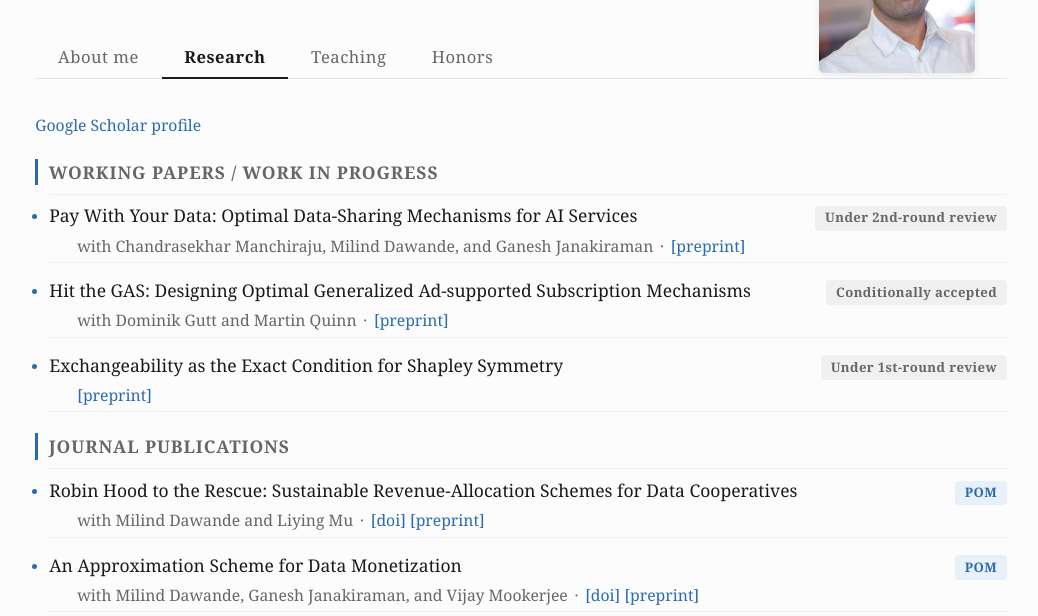
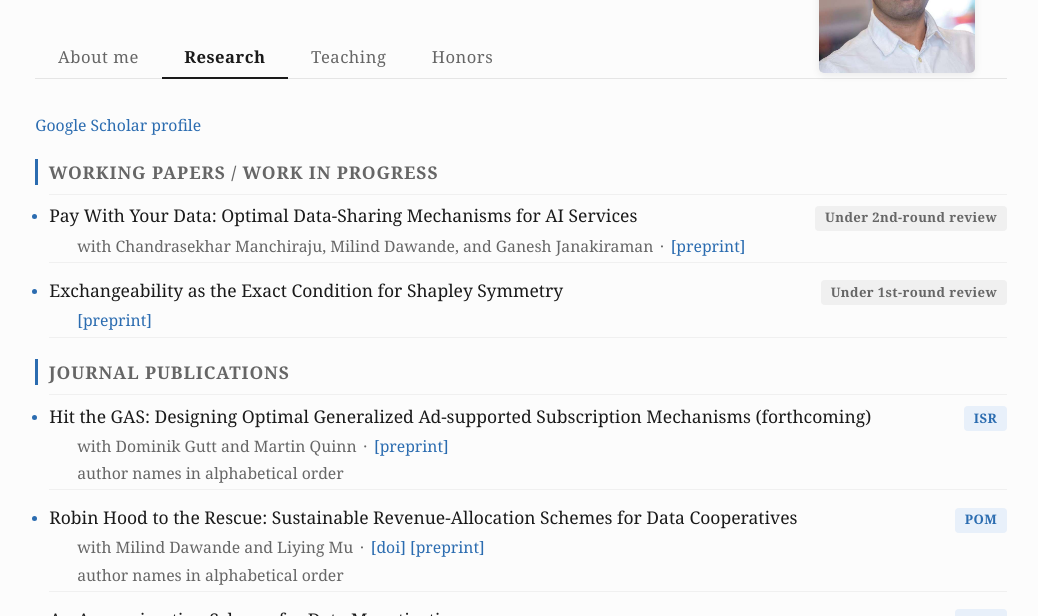
Before and after one commit to mehtasameer/mehtasameer.github.io, a plain HTML site: page index.html in a window 1280 px wide. Both pictures are taken after a click on the button "Research". Shown: the part 119-735 px from the top of the page, without its empty margins (119-1157 px from the left). Drawn offline with Linux system fonts and the light colour scheme.

Commit message:
Update research publications

```diff
--- a/index.html
+++ b/index.html
@@ -169,12 +169,6 @@
       </li>
       <li>
         <div class="collapsible-header">
-          Hit the GAS: Designing Optimal Generalized Ad-supported Subscription Mechanisms <span class="status-pill">Conditionally accepted</span>
-        </div>
-        <p class="coauthor-line">with Dominik Gutt and Martin Quinn &thinsp;·&thinsp; <a href="https://www.ssrn.com/abstract=5350556" target="_blank" rel="noopener">[preprint]</a></p>
-      </li>
-      <li>
-        <div class="collapsible-header">
           Exchangeability as the Exact Condition for Shapley Symmetry <span class="status-pill">Under 1st-round review</span>
         </div>
         <p class="coauthor-line"><a href="https://papers.ssrn.com/sol3/papers.cfm?abstract_id=5402195" target="_blank" rel="noopener">[preprint]</a></p>
@@ -186,9 +180,17 @@
     <ul class="collapsible" id="publications">
       <li>
         <div class="collapsible-header">
+          Hit the GAS: Designing Optimal Generalized Ad-supported Subscription Mechanisms (forthcoming) <span class="pub-venue" data-venue="Information Systems Research">ISR</span>
+        </div>
+        <p class="coauthor-line">with Dominik Gutt and Martin Quinn &thinsp;·&thinsp; <a href="https://www.ssrn.com/abstract=5350556" target="_blank" rel="noopener">[preprint]</a></p>
+        <p class="coauthor-line">author names in alphabetical order</p>
+      </li>
+      <li>
+        <div class="collapsible-header">
           Robin Hood to the Rescue: Sustainable Revenue-Allocation Schemes for Data Cooperatives <span class="pub-venue" data-venue="Production and Operations Management">POM</span>
         </div>
         <p class="coauthor-line">with Milind Dawande and Liying Mu &thinsp;·&thinsp; <a href="https://doi.org/10.1111/poms.13995" target="_blank" rel="noopener">[doi]</a> <a href="https://www.ssrn.com/abstract=4020556" target="_blank" rel="noopener">[preprint]</a></p>
+        <p class="coauthor-line">author names in alphabetical order</p>
       </li>
       <li>
         <div class="collapsible-header">
```
